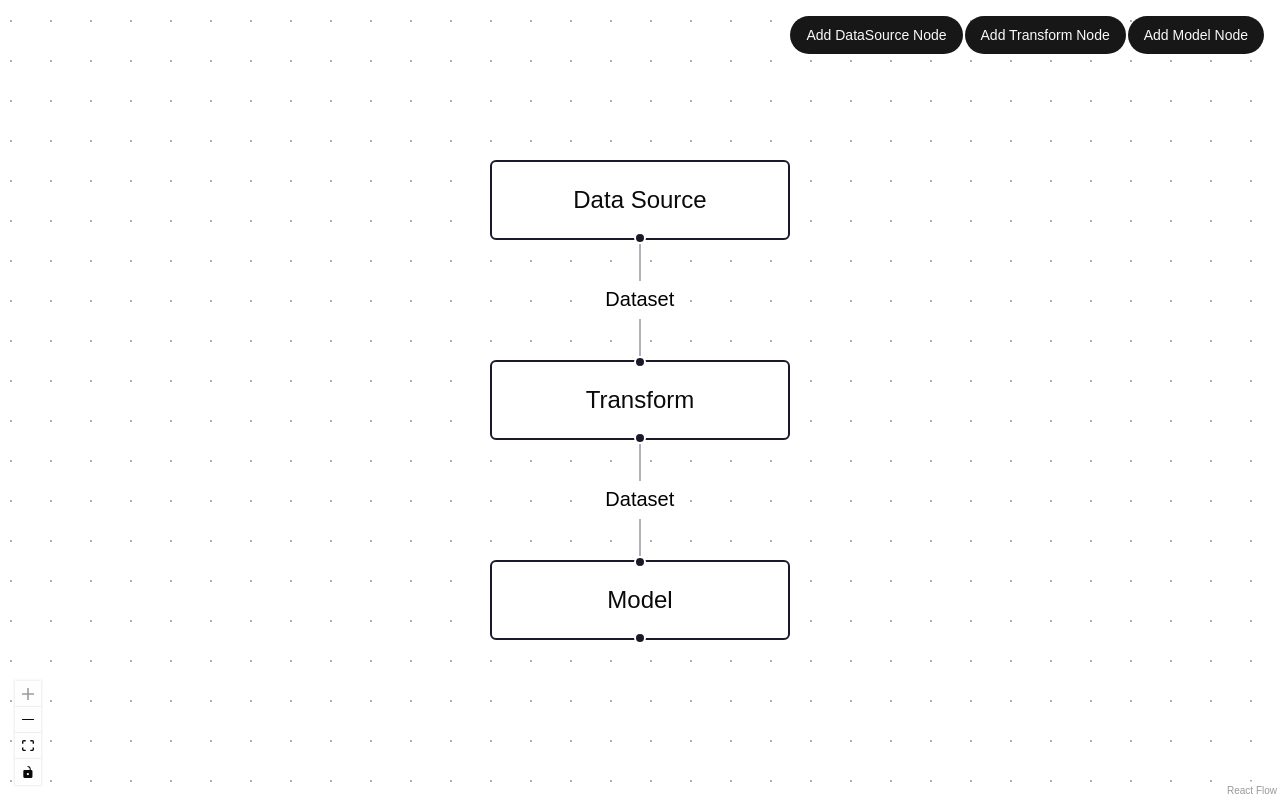
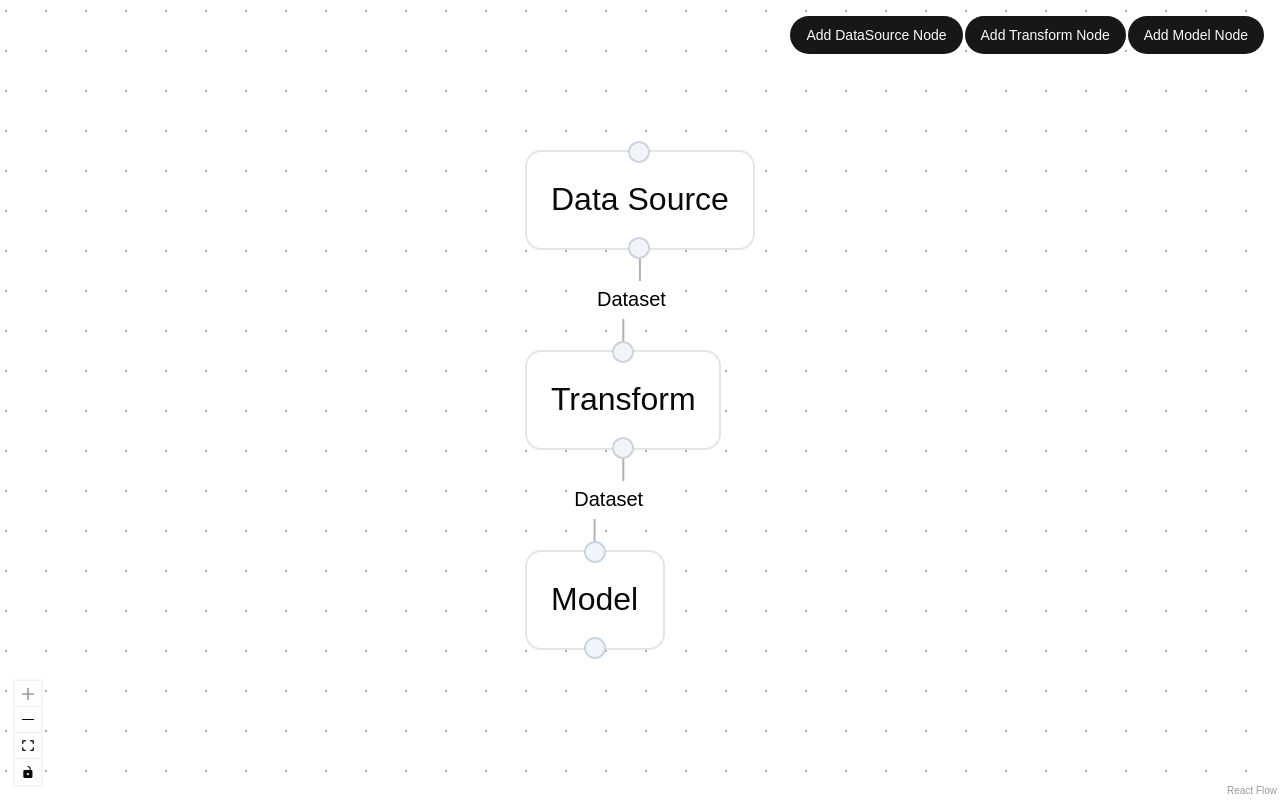
Before and after one commit to searleb/digilab-flow, a React (Vite) app: page / in a window 1280 px wide. Built offline with nearby package versions, Linux system fonts and the light colour scheme.

Commit message:
feat: add custom node types and base components for visual control of validation

```diff
--- a/src/App.tsx
+++ b/src/App.tsx
@@ -16,6 +16,7 @@ import type { NodeType } from "./types";
 import { useCallback } from "react";
 import { generateNode } from "./lib/generateNode";
 import { toast } from "sonner";
+import { nodeTypes } from "./components/custom-nodes";
 
 function App() {
   const [nodes, setNodes, onNodesChange] = useNodesState(initialNodes);
@@ -72,6 +73,7 @@ function App() {
   return (
     <div className="h-dvh">
       <ReactFlow
+        nodeTypes={nodeTypes}
         nodes={nodes}
         onNodesChange={onNodesChange}
         onEdgesChange={onEdgesChange}
--- /dev/null
+++ b/src/components/SimpleNode.tsx
@@ -0,0 +1,27 @@
+import {
+  Position,
+  useConnection,
+  type Node,
+  type NodeProps,
+} from "@xyflow/react";
+import { BaseNode, BaseNodeContent } from "./base-node";
+import type { NodeData } from "../types";
+import { BaseHandle } from "./base-handle";
+
+export const SimpleNode = (props: NodeProps<Node<NodeData>>) => {
+  const connection = useConnection();
+  const isInvalidConnection =
+    connection.toNode?.id === props.id && !connection.isValid;
+
+  const { data } = props;
+
+  return (
+    <BaseNode className={isInvalidConnection ? "bg-red-600" : ""}>
+      <BaseNodeContent>
+        <BaseHandle id="target-1" type="target" position={Position.Top} />
+        {data?.label}
+        <BaseHandle id="source-1" type="source" position={Position.Bottom} />
+      </BaseNodeContent>
+    </BaseNode>
+  );
+};
--- /dev/null
+++ b/src/components/base-handle.tsx
@@ -0,0 +1,24 @@
+import type { ComponentProps } from "react";
+import { Handle, type HandleProps } from "@xyflow/react";
+
+import { cn } from "../lib/utils";
+
+export type BaseHandleProps = HandleProps;
+
+export function BaseHandle({
+  className,
+  children,
+  ...props
+}: ComponentProps<typeof Handle>) {
+  return (
+    <Handle
+      {...props}
+      className={cn(
+        "dark:border-secondary dark:bg-secondary h-[11px] w-[11px] rounded-full border border-slate-300 bg-slate-100 transition",
+        className,
+      )}
+    >
+      {children}
+    </Handle>
+  );
+}
--- /dev/null
+++ b/src/components/base-node.tsx
@@ -0,0 +1,88 @@
+import type { ComponentProps } from "react";
+
+import { cn } from "../lib/utils";
+
+export function BaseNode({ className, ...props }: ComponentProps<"div">) {
+  return (
+    <div
+      className={cn(
+        "bg-card text-card-foreground relative rounded-md border",
+        "hover:ring-1",
+        // React Flow displays node elements inside of a `NodeWrapper`
+        // component, which compiles down to a div with the class
+        // `react-flow__node`. When a node is selected, the class `selected` is
+        // added to the `react-flow__node` element. This allows us to style the
+        // node when it is selected.
+        "in-[.selected]:border-muted-foreground",
+        "in-[.selected]:shadow-lg",
+        className,
+      )}
+      tabIndex={0}
+      {...props}
+    />
+  );
+}
+
+/**
+ * A container for a consistent header layout intended to be used inside the
+ * `<BaseNode />` component.
+ */
+export function BaseNodeHeader({
+  className,
+  ...props
+}: ComponentProps<"header">) {
+  return (
+    <header
+      {...props}
+      className={cn(
+        "mx-0 my-0 -mb-1 flex flex-row items-center justify-between gap-2 px-3 py-2",
+        // Remove or modify these classes if you modify the padding in the
+        // `<BaseNode />` component.
+        className,
+      )}
+    />
+  );
+}
+
+/**
+ * The title text for the node. To maintain a native application feel, the title
+ * text is not selectable.
+ */
+export function BaseNodeHeaderTitle({
+  className,
+  ...props
+}: ComponentProps<"h3">) {
+  return (
+    <h3
+      data-slot="base-node-title"
+      className={cn("user-select-none flex-1 font-semibold", className)}
+      {...props}
+    />
+  );
+}
+
+export function BaseNodeContent({
+  className,
+  ...props
+}: ComponentProps<"div">) {
+  return (
+    <div
+      data-slot="base-node-content"
+      className={cn("flex flex-col gap-y-2 p-3", className)}
+      {...props}
+    />
+  );
+}
+
+export function BaseNodeFooter({ className, ...props }: ComponentProps<"div">) {
+  return (
+    <div
+      data-slot="base-node-footer"
+      className={cn(
+        "flex flex-col items-center gap-y-2 border-t px-3 pt-2 pb-3",
+        className,
+      )}
+      {...props}
+    />
+  );
+}
--- /dev/null
+++ b/src/components/custom-nodes.ts
@@ -0,0 +1,8 @@
+import type { NodeTypes } from "@xyflow/react";
+import { SimpleNode } from "./SimpleNode";
+
+export const nodeTypes: NodeTypes = {
+  DataSource: SimpleNode,
+  Transform: SimpleNode,
+  Model: SimpleNode,
+};
--- a/src/data/initial-nodes.ts
+++ b/src/data/initial-nodes.ts
@@ -4,7 +4,7 @@ import type { NodeData } from "../types";
 export const initialNodes: Node<NodeData>[] = [
   {
     id: "n1",
-    type: "input",
+    type: "DataSource",
     data: {
       label: "Data Source",
       outputs: {
@@ -16,7 +16,7 @@ export const initialNodes: Node<NodeData>[] = [
   },
   {
     id: "n2",
-    type: "default",
+    type: "Transform",
     data: {
       label: "Transform",
       inputs: { input: { type: "Dataset", label: "Input" } },
@@ -29,7 +29,7 @@ export const initialNodes: Node<NodeData>[] = [
   },
   {
     id: "n3",
-    type: "default",
+    type: "Model",
     data: {
       label: "Model",
       inputs: { input: { type: "Dataset", label: "Input" } },
--- a/src/lib/generateNode.ts
+++ b/src/lib/generateNode.ts
@@ -12,7 +12,7 @@ export const generateNode = ({
   index: number;
 }): Node<NodeData> => ({
   id: `n${index}`, // this is ok for a prototype but could produce duplicate ID's when deleting a node for example, upgrade to a uuid.
-  type: nodeType === "DataSource" ? "input" : "default",
+  type: nodeType,
   position: {
     x: lastNode ? lastNode.position.x + 50 : 40,
     y: lastNode ? lastNode.position.y + 80 : 40,
```
Also changed, not shown: src/components/ui/button.tsx (+7 -7 lines).
